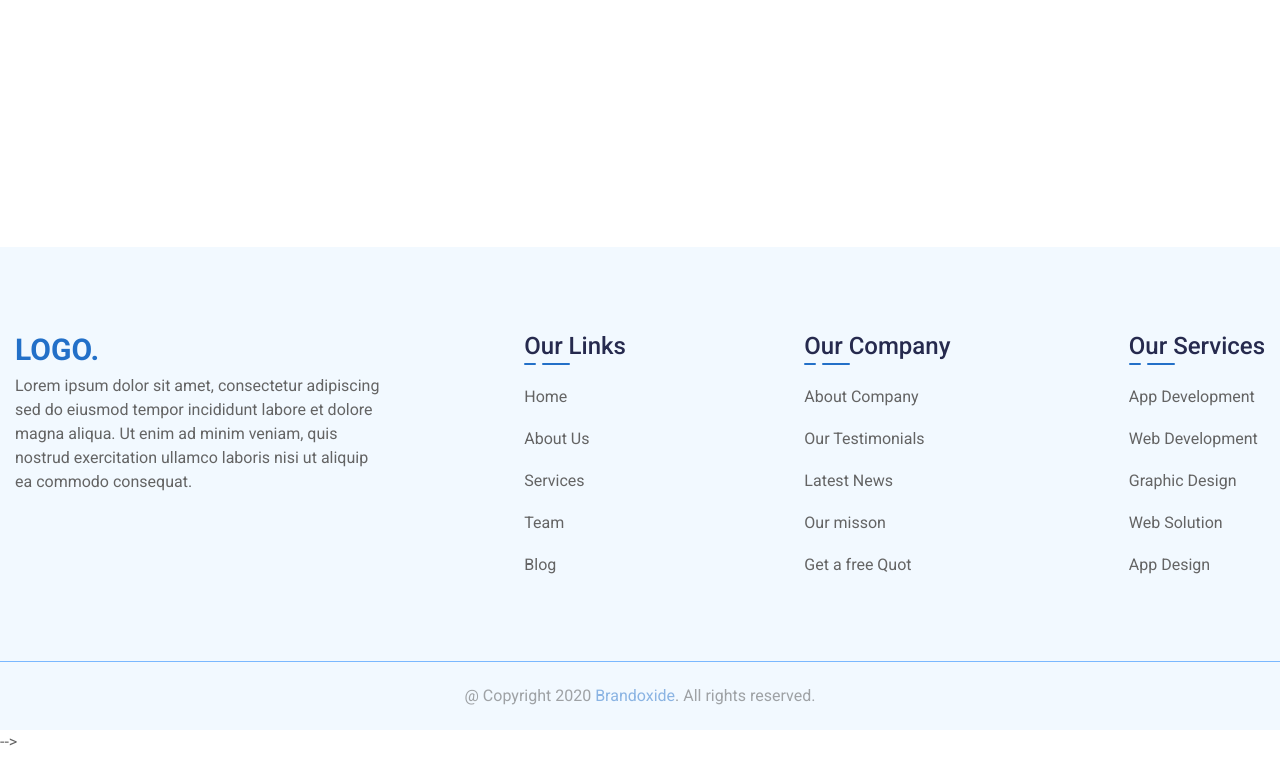
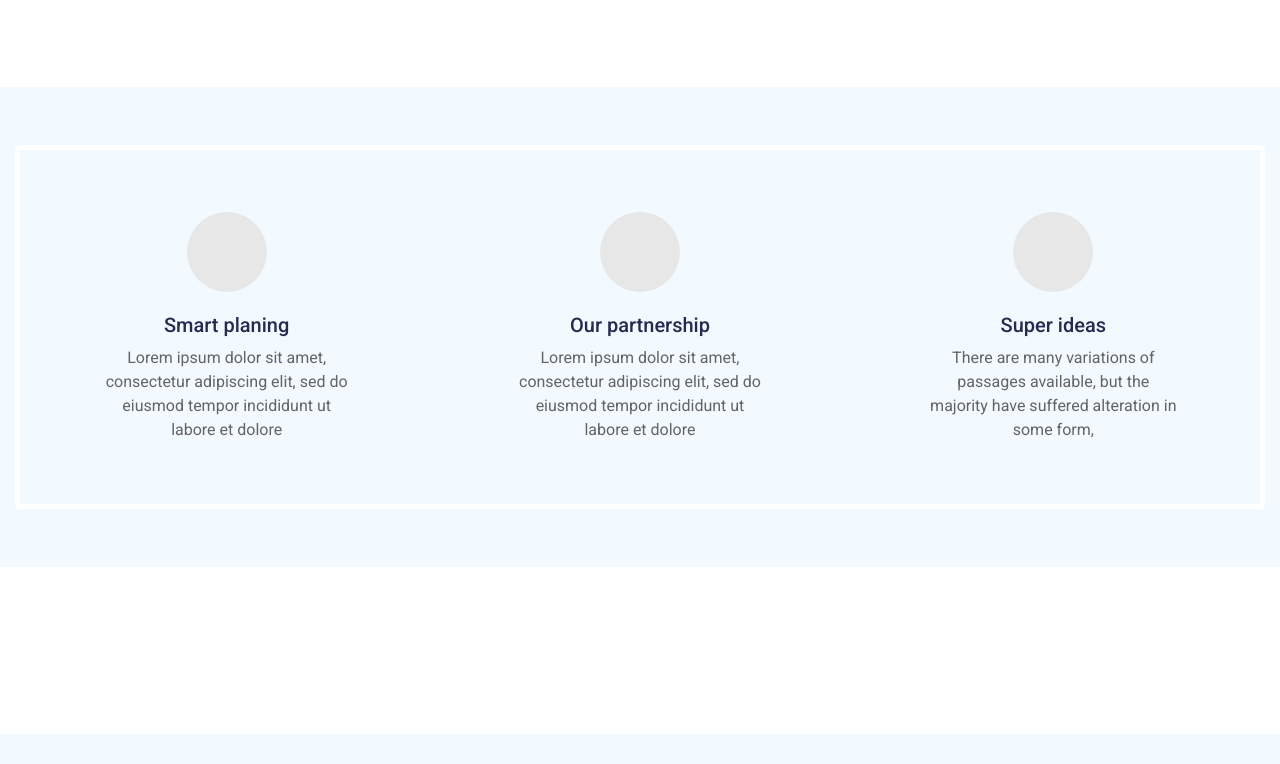
Before and after one commit to Verruckterdrachen/Digital-Agency, a website: page src/index.html in a window 1280 px wide. Shown: the part 2455-3219 px from the top of the page. Drawn offline with nearby package versions, Linux system fonts and the light colour scheme; files that its build step writes are made by us from their sources; files whose address does not match are found by name.

Commit message:
add advantages section

```diff
--- a/gulp/config/version.json
+++ b/gulp/config/version.json
@@ -1,3 +1,3 @@
 {
-    "main": "20220305115533"
+    "main": "20220305120640"
 }
--- a/src/index.html
+++ b/src/index.html
@@ -112,6 +112,33 @@
 					</div>
 				</div>
 			</section>
+			<section class="page__advantages advantages">
+				<div class="advantages__container">
+					<div class="advantages__body">
+						<div class="advantages__item">
+							<div class="advantages__icon"></div>
+							<h3 class="advantages__title">Smart planing</h3>
+							<p class="advantages__text">Lorem ipsum dolor sit amet, consectetur
+								adipiscing elit, sed do eiusmod tempor
+								incididunt ut labore et dolore</p>
+						</div>
+						<div class="advantages__item">
+							<div class="advantages__icon"></div>
+							<h3 class="advantages__title">Our partnership</h3>
+							<p class="advantages__text">Lorem ipsum dolor sit amet, consectetur
+								adipiscing elit, sed do eiusmod tempor
+								incididunt ut labore et dolore</p>
+						</div>
+						<div class="advantages__item">
+							<div class="advantages__icon"></div>
+							<h3 class="advantages__title">Super ideas</h3>
+							<p class="advantages__text">There are many variations of passages
+								available, but the majority have suffered
+								alteration in some form,</p>
+						</div>
+					</div>
+				</div>
+			</section>
 		</main>
 		@@include('html/footer.html',{})
 		<!-- @@include('html/popup.html',{}) -->
--- a/src/scss/home.scss
+++ b/src/scss/home.scss
@@ -354,6 +354,7 @@
 		@media (min-width: $mobile) {
 			margin: 0;
 			min-height: rem(514);
+			padding-bottom: 0;
 			flex: 0 0 percent(587, 1350);
 			@include adaptiveValue("margin-right", 128, 0);
 		}
@@ -374,4 +375,42 @@
 	}
 }
 //================================================================================
+.advantages {
+	background-color: $blueLightColor;
+	// .advantages__body
+	&__body {
+		display: flex;
+		align-items: center;
+		justify-content: space-around;
+		border-radius: rem(5);
+		padding-top: rem(42);
+		padding-bottom: rem(42);
+		flex-wrap: wrap;
+		@media (min-width: $mobileSmall) {
+			border: rem(5) solid #fff;
+		}
+	}
+	// .advantages__item
+	&__item {
+		max-width: rem(288);
+		text-align: center;
+		padding: rem(20);
+	}
+	// .advantages__icon
+	&__icon {
+		width: rem(80);
+		height: rem(80);
+		margin: 0 auto rem(22) auto;
+		border-radius: 50%;
+		background-color: #e7e7e7;
+	}
+	// .advantages__title
+	&__title {
+		font-weight: 500;
+		color: $mainColor;
+		font-size: rem(20);
+		line-height: math.div(23, 20);
+		margin-bottom: em(9, 20);
+	}
+}
 //================================================================================
--- a/src/scss/style.scss
+++ b/src/scss/style.scss
@@ -92,4 +92,10 @@ body {
 	&__about {
 		@include adaptiveValue("padding-bottom", 270, 50);
 	}
+	// .page__advantages
+	&__advantages {
+		@include adaptiveValue("padding-top", 62, 20);
+		@include adaptiveValue("padding-bottom", 62, 20);
+		@include adaptiveValue("margin-bottom", 180, 50);
+	}
 }
```
Also changed, not shown: dist/css/style.css, dist/css/style.min.css, dist/index.html.
